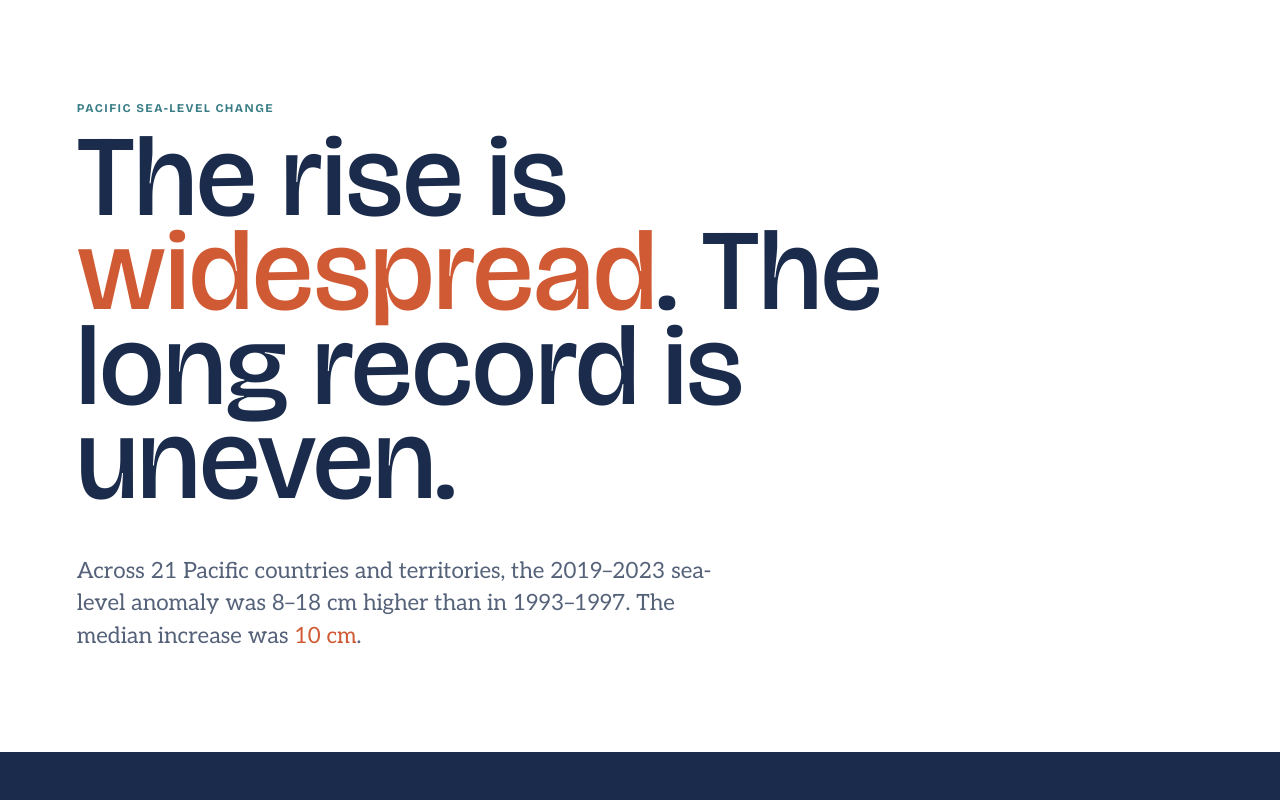
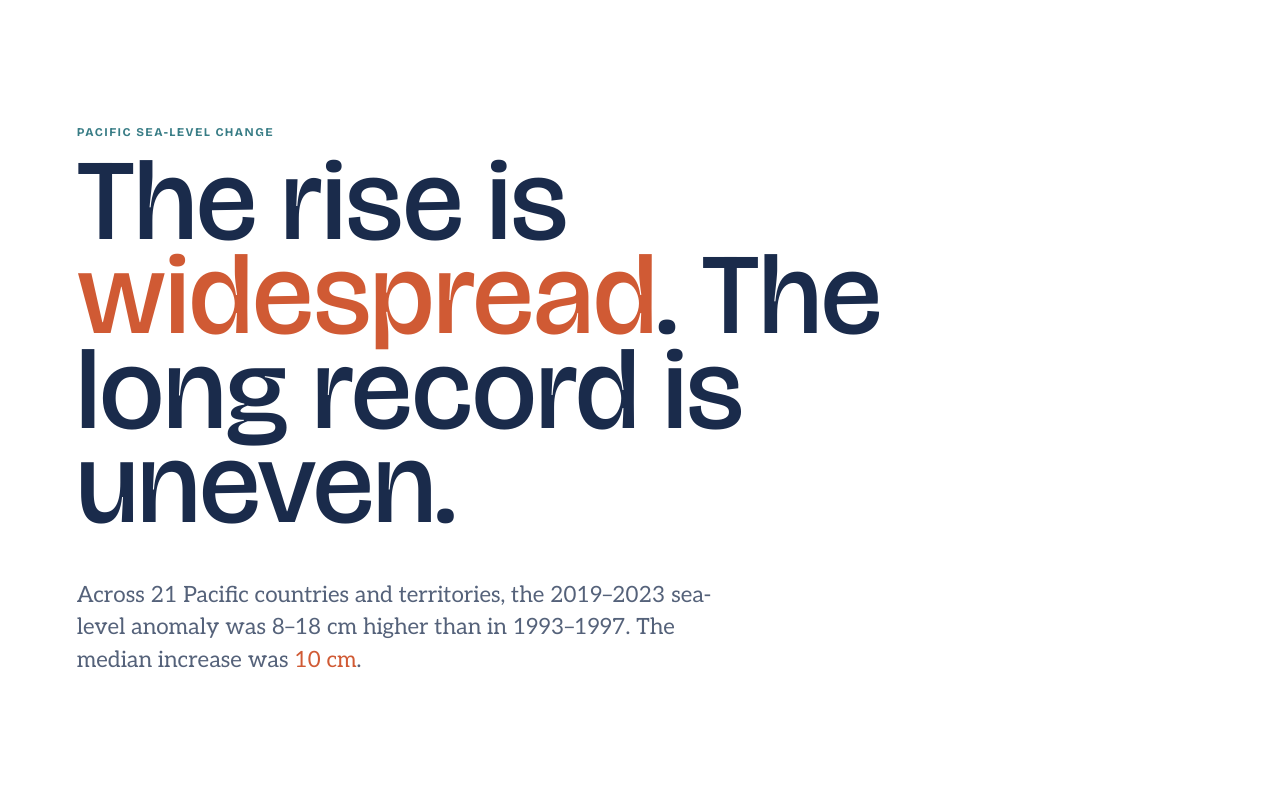
Before and after one commit to JosephBARBIERDARNAL/pacific-dataviz-challenge, a React (Vite) app: page / in a window 1280 px wide. Shown: the top 800 px of the page. Built offline with nearby package versions, Linux system fonts and the light colour scheme.

Commit message:
autopush

```diff
--- a/src/styles.css
+++ b/src/styles.css
@@ -93,7 +93,7 @@ a:focus-visible {
 
 .hero {
   display: flex;
-  min-height: 94vh;
+  min-height: 100vh;
   padding: 0;
   align-items: center;
   overflow-x: clip;
```
